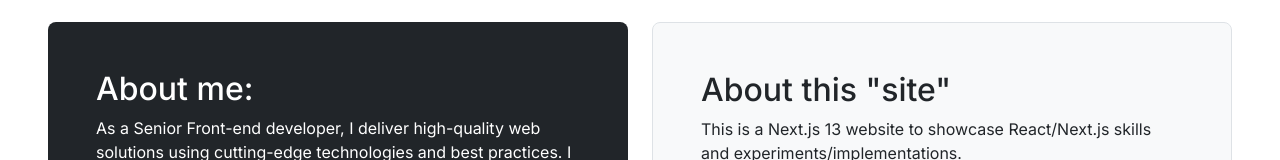
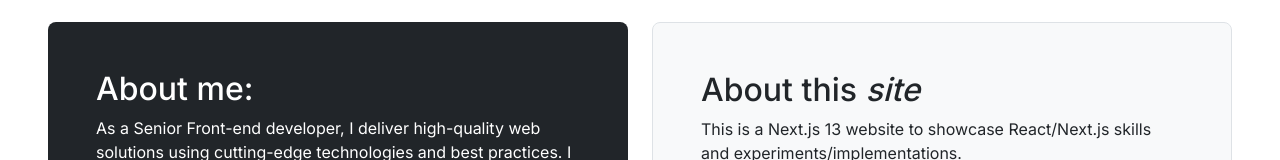
Before and after one commit to nortonx/next-personal, a Next.js app: page / in a window 1280 px wide. Shown: the part 332-492 px from the top of the page. Built offline with nearby package versions, Linux system fonts and the light colour scheme.

Commit message:
fix: removed double quotes that were breaking the page.

```diff
--- a/src/app/page.tsx
+++ b/src/app/page.tsx
@@ -23,7 +23,7 @@ export default function Home() {
         </Col>
         <Col className="col-md-6">
           <div className="h-100 p-5 bg-body-tertiary border rounded-3">
-            <h2>About this "site"</h2>
+            <h2>About this <em>site</em></h2>
             <p>This is a Next.js 13 website to showcase React/Next.js skills and
             experiments/implementations.</p>
             <Button variant="outline-secondary">This button will work in the future</Button>
```
